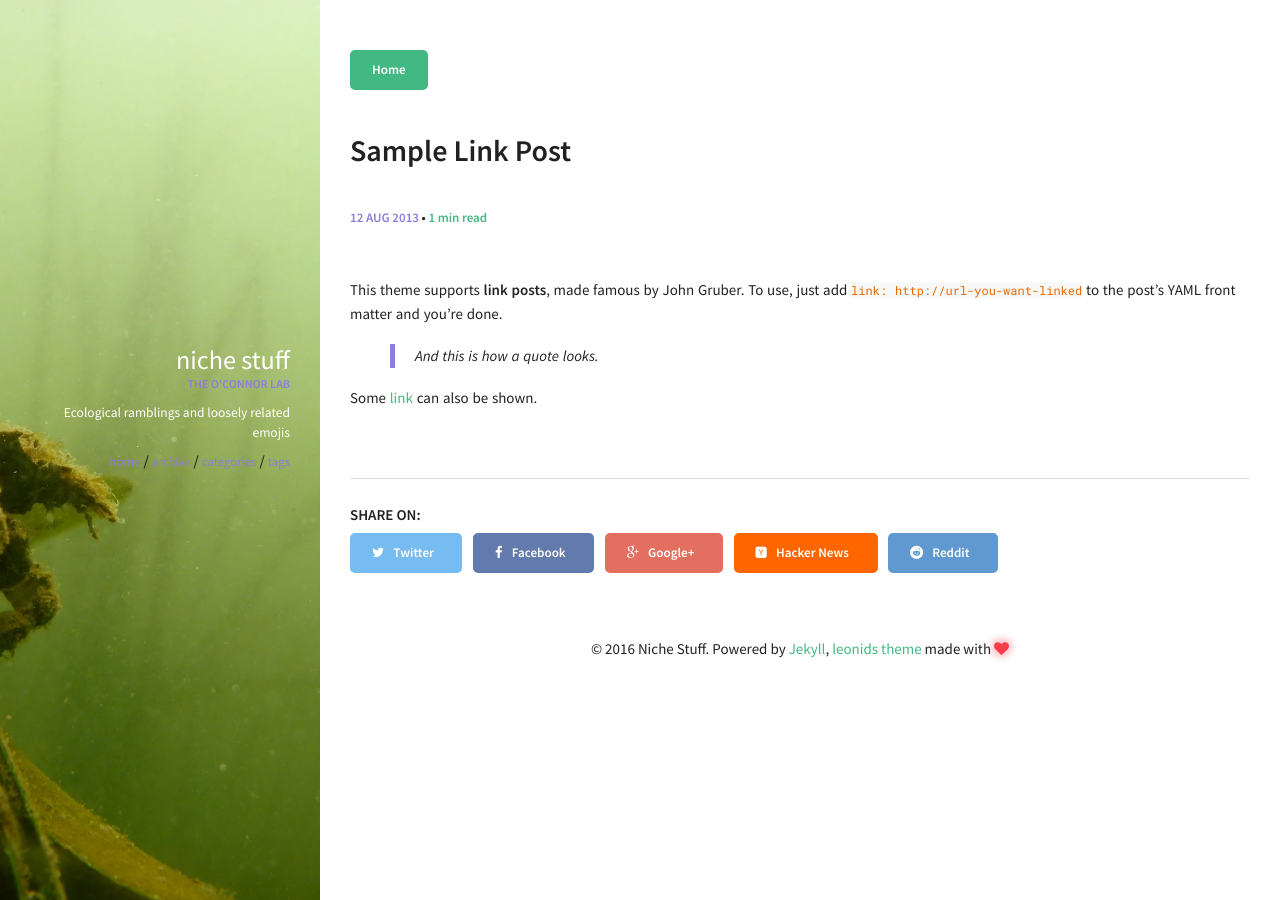
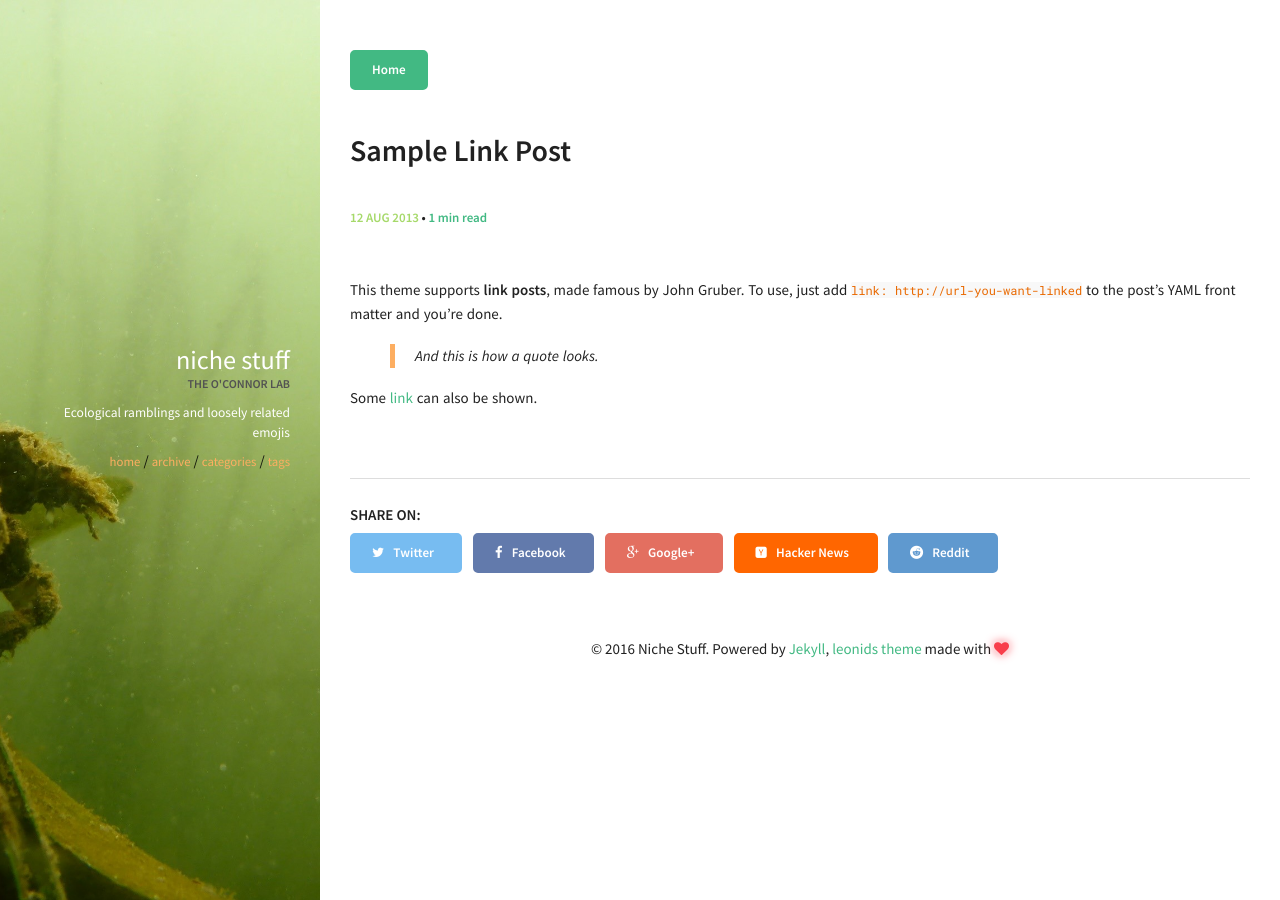
Before and after one commit to jcristia/OConnorBlog, a Jekyll site: the page built from _posts/2013-08-12-sample-link-post.md, in a window 1280 px wide. Built offline with Jekyll 4.4.1, drawn with Linux system fonts in a browser that asks for light colours.

Commit message:
change color scheme

```diff
--- a/_sass/components/_variables.scss
+++ b/_sass/components/_variables.scss
@@ -56,7 +56,8 @@ $background-color: #f5f5f5;
 
 $white:            #fff;
 $primary:          #42b983;
-$secondary:        #8d7edc;
+$secondary:        #fdae61;
+$tertiary:         #a6d96a;
 $success:          #65e892;
 $danger:           #f83e4b;
 $warning:          #F5A623;
--- a/_sass/pages/_layout.scss
+++ b/_sass/pages/_layout.scss
@@ -41,7 +41,7 @@
   }
   .author_job {
     display: block;
-    color: $secondary;
+    color: #525252;
     font-size: 0.8em;
     font-weight: 700;
     text-transform: uppercase;
--- a/_sass/pages/_post.scss
+++ b/_sass/pages/_post.scss
@@ -64,7 +64,7 @@ section.post {
   font-size: 13px;
   font-weight: bold;
 	.post-date {
-		color: $secondary;
+		color: $tertiary;
 	}
 	.post-author {
 		text-transform: uppercase;
```
